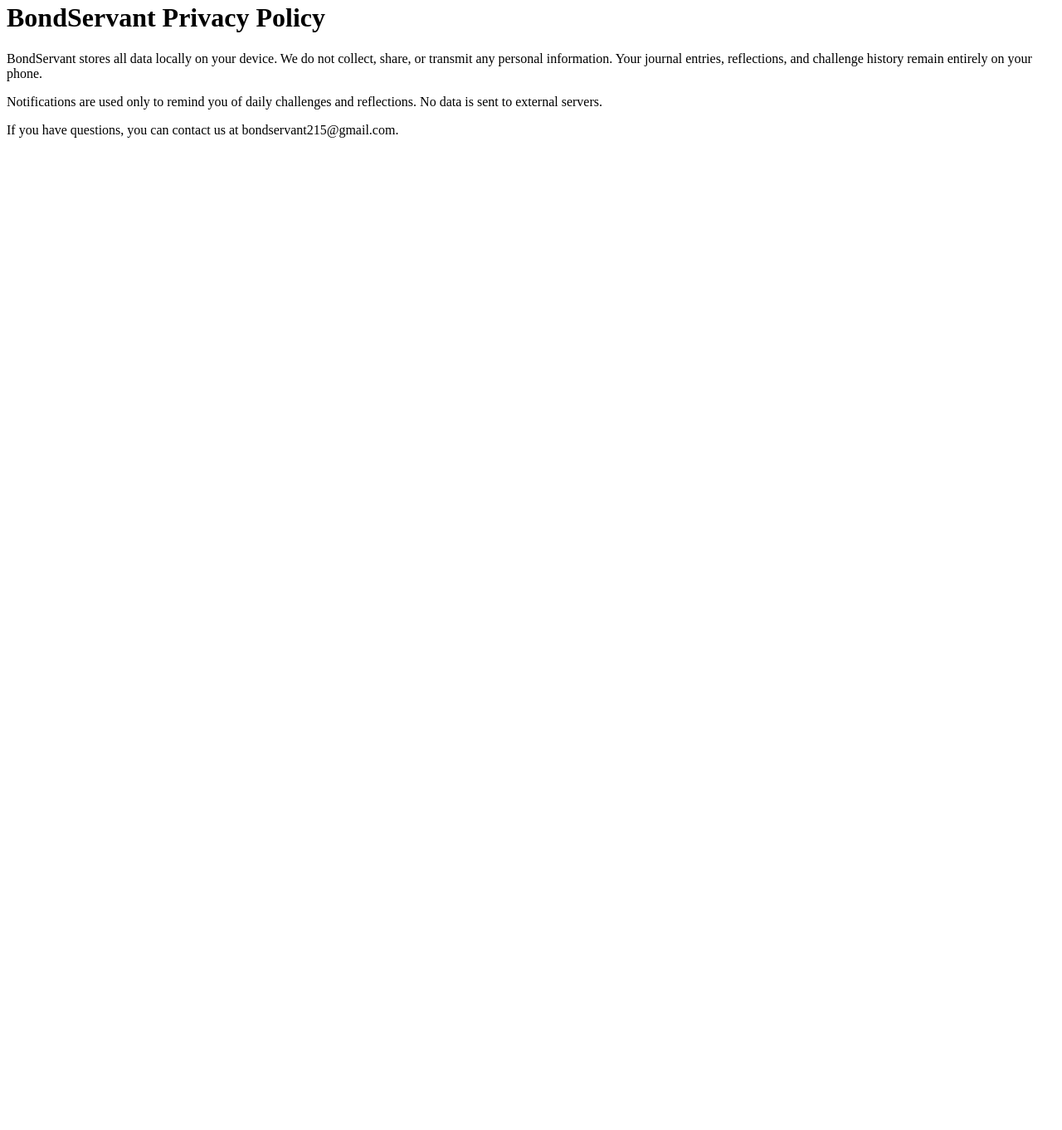
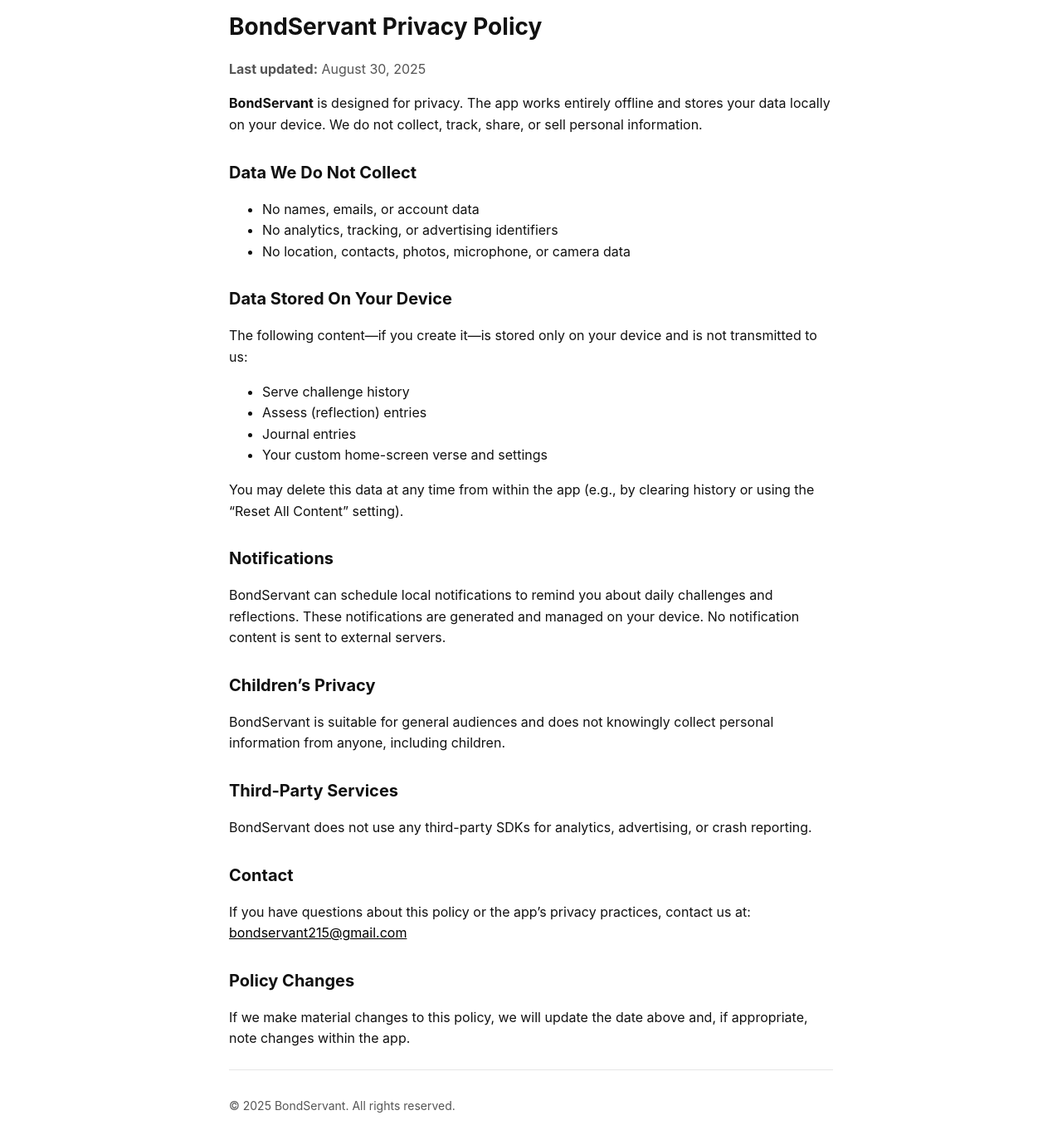
Before and after one commit to bondservant215/BondServant-Privacy, a plain HTML site: page index.html in a window 1280 px wide. Shown: the part 18-1380 px from the top of the page at 83% size. Before the commit the page ends 800 px from the top, so only its background shows below. Drawn offline with Linux system fonts and the light colour scheme.

Commit message:
Index.html

```diff
--- a/index.html
+++ b/index.html
@@ -1,13 +1,78 @@
 <!DOCTYPE html>
 <html lang="en">
 <head>
-  <meta charset="UTF-8">
+  <meta charset="utf-8" />
+  <meta name="viewport" content="width=device-width, initial-scale=1" />
   <title>BondServant Privacy Policy</title>
+  <meta name="description" content="BondServant stores all data locally on your device. We do not collect, share, or sell personal data." />
+  <meta name="robots" content="index,follow" />
+  <meta property="og:title" content="BondServant Privacy Policy" />
+  <meta property="og:description" content="All data stays on your device. No accounts. No tracking. No data collection." />
+  <style>
+    :root { --fg:#111; --muted:#555; --bg:#fff; --accent:#000; }
+    * { box-sizing: border-box; }
+    body {
+      margin: 0; font: 16px/1.6 -apple-system, BlinkMacSystemFont, "Segoe UI", Roboto, Helvetica, Arial, sans-serif;
+      color: var(--fg); background: var(--bg);
+    }
+    .container { max-width: 760px; margin: 0 auto; padding: 28px 16px 48px; }
+    h1 { font-size: 28px; margin: 0 0 8px; }
+    h2 { font-size: 20px; margin: 28px 0 8px; }
+    p, li { color: var(--fg); }
+    small, .muted { color: var(--muted); }
+    a { color: var(--accent); text-decoration: underline; }
+    hr { border: none; height: 1px; background: #e6e6e6; margin: 24px 0; }
+    .footer { margin-top: 32px; font-size: 14px; color: var(--muted); }
+  </style>
 </head>
 <body>
-  <h1>BondServant Privacy Policy</h1>
-  <p>BondServant stores all data locally on your device. We do not collect, share, or transmit any personal information. Your journal entries, reflections, and challenge history remain entirely on your phone.</p>
-  <p>Notifications are used only to remind you of daily challenges and reflections. No data is sent to external servers.</p>
-  <p>If you have questions, you can contact us at bondservant215@gmail.com.</p>
+  <main class="container">
+    <h1>BondServant Privacy Policy</h1>
+    <p class="muted"><strong>Last updated:</strong> <span id="last-updated">August 30, 2025</span></p>
+
+    <p><strong>BondServant</strong> is designed for privacy. The app works entirely offline and stores your data locally on your device. We do not collect, track, share, or sell personal information.</p>
+
+    <h2>Data We Do Not Collect</h2>
+    <ul>
+      <li>No names, emails, or account data</li>
+      <li>No analytics, tracking, or advertising identifiers</li>
+      <li>No location, contacts, photos, microphone, or camera data</li>
+    </ul>
+
+    <h2>Data Stored On Your Device</h2>
+    <p>The following content—if you create it—is stored only on your device and is not transmitted to us:</p>
+    <ul>
+      <li>Serve challenge history</li>
+      <li>Assess (reflection) entries</li>
+      <li>Journal entries</li>
+      <li>Your custom home-screen verse and settings</li>
+    </ul>
+    <p>You may delete this data at any time from within the app (e.g., by clearing history or using the “Reset All Content” setting).</p>
+
+    <h2>Notifications</h2>
+    <p>BondServant can schedule local notifications to remind you about daily challenges and reflections. These notifications are generated and managed on your device. No notification content is sent to external servers.</p>
+
+    <h2>Children’s Privacy</h2>
+    <p>BondServant is suitable for general audiences and does not knowingly collect personal information from anyone, including children.</p>
+
+    <h2>Third-Party Services</h2>
+    <p>BondServant does not use any third-party SDKs for analytics, advertising, or crash reporting.</p>
+
+    <h2>Contact</h2>
+    <p>If you have questions about this policy or the app’s privacy practices, contact us at:
+      <br/>
+      <a href="mailto:bondservant215@gmail.com">bondservant215@gmail.com</a>
+    </p>
+
+    <h2>Policy Changes</h2>
+    <p>If we make material changes to this policy, we will update the date above and, if appropriate, note changes within the app.</p>
+
+    <hr />
+    <p class="footer">© <span id="year"></span> BondServant. All rights reserved.</p>
+  </main>
+  <script>
+    // Auto-fill current year (and easily tweak last-updated if you edit this file)
+    document.getElementById('year').textContent = new Date().getFullYear();
+  </script>
 </body>
 </html>
```
